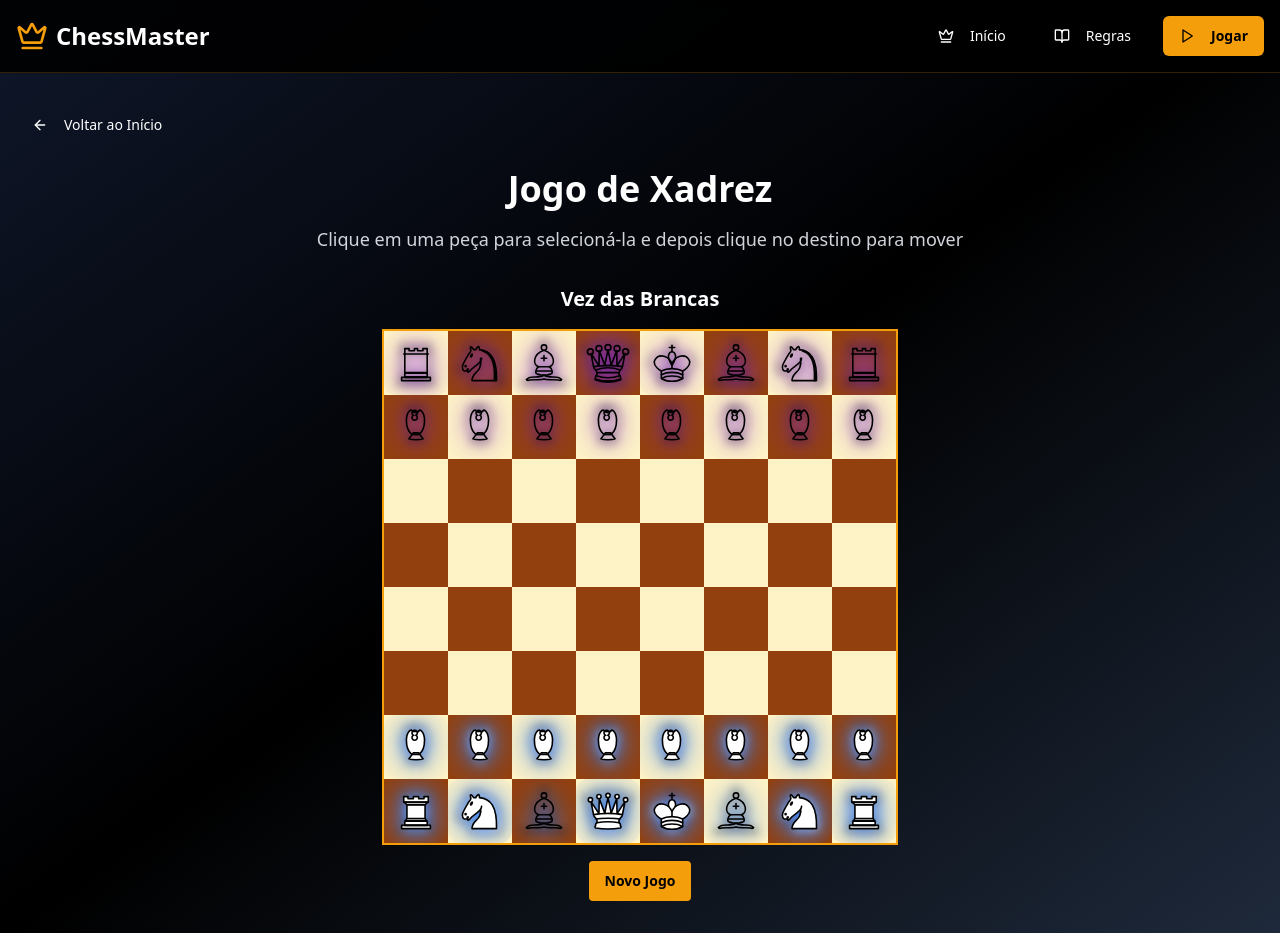
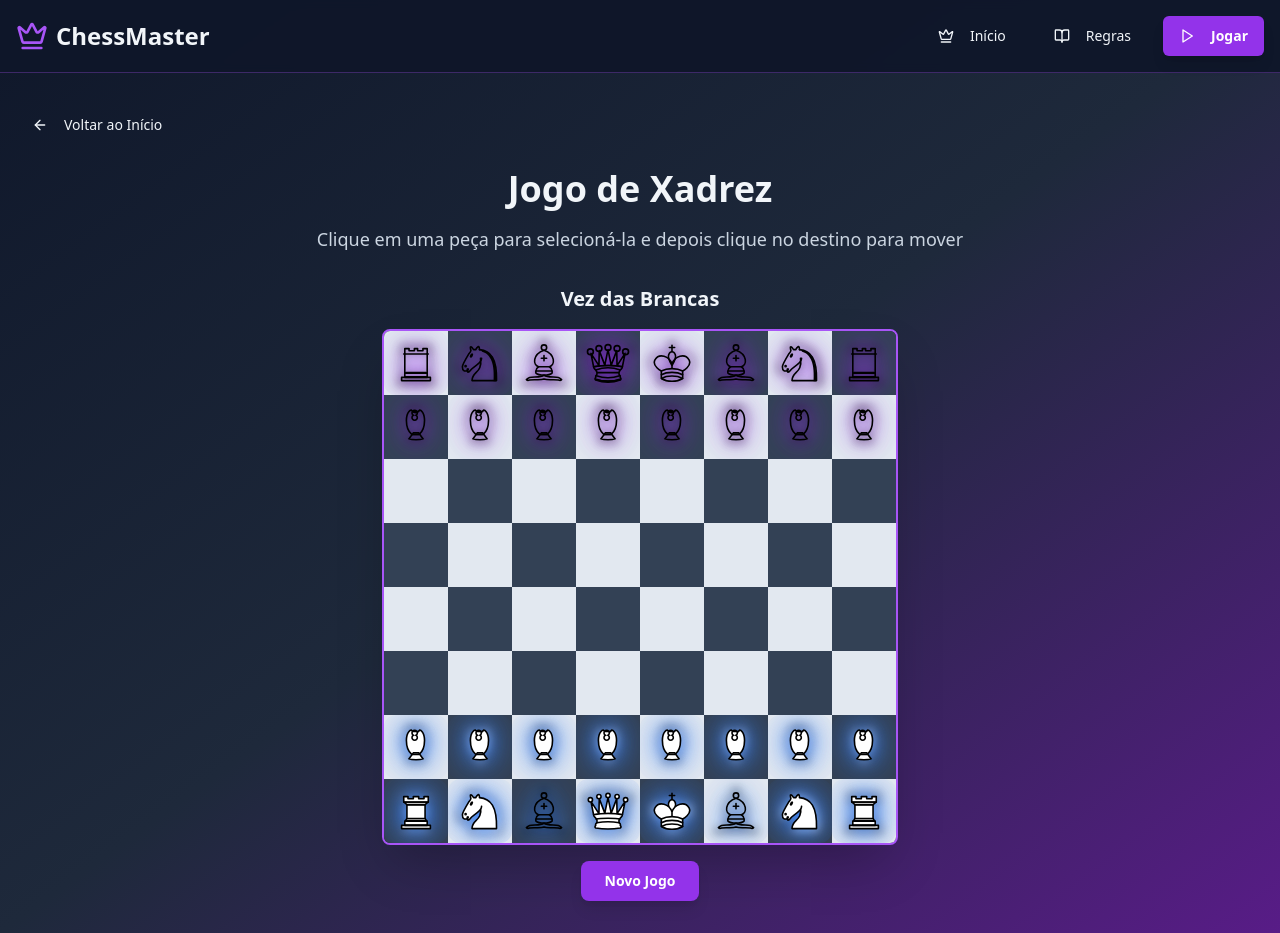
Before and after one commit to odio-creator/jaque-mate-online-game, a React (Vite) app: page /game in a window 1280 px wide. Built offline with nearby package versions, Linux system fonts and the light colour scheme.

Commit message:
Refactor: Change site color scheme
Update the site's color scheme to a new design.

```diff
--- a/src/components/ChessBoard.tsx
+++ b/src/components/ChessBoard.tsx
@@ -167,22 +167,23 @@ const ChessBoard = () => {
 
   return (
     <div className="flex flex-col items-center space-y-4">
-      <div className="text-white text-xl font-semibold text-center">
+      <div className="text-slate-100 text-xl font-semibold text-center">
         {getGameStatusMessage()}
         {isInCheck(gameState.board, gameState.currentPlayer) && gameState.gameStatus === 'check' && (
           <div className="text-red-400 text-sm mt-1">Rei em perigo!</div>
         )}
       </div>
 
-      <div className="grid grid-cols-8 border-2 border-amber-500 bg-amber-100">
+      <div className="grid grid-cols-8 border-2 border-purple-500 bg-slate-800 rounded-lg overflow-hidden shadow-2xl">
         {gameState.board.map((row, rowIndex) =>
           row.map((piece, colIndex) => (
             <div
               key={`${rowIndex}-${colIndex}`}
               className={`
-                ${(rowIndex + colIndex) % 2 === 0 ? 'bg-amber-100' : 'bg-amber-800'}
-                ${isSquareSelected(rowIndex, colIndex) ? 'ring-2 ring-amber-500' : ''}
-                ${isPossibleMove(rowIndex, colIndex) ? 'ring-2 ring-green-500' : ''}
+                ${(rowIndex + colIndex) % 2 === 0 ? 'bg-slate-200' : 'bg-slate-700'}
+                ${isSquareSelected(rowIndex, colIndex) ? 'ring-2 ring-purple-400 ring-inset' : ''}
+                ${isPossibleMove(rowIndex, colIndex) ? 'ring-2 ring-emerald-400 ring-inset' : ''}
+                transition-all duration-200
               `}
             >
               <ChessPiece
@@ -198,7 +199,7 @@ const ChessBoard = () => {
 
       <div className="flex space-x-4">
         <Button
-          className="bg-amber-500 hover:bg-amber-600 text-black font-semibold px-4 py-2 rounded"
+          className="bg-purple-600 hover:bg-purple-700 text-white font-semibold px-6 py-3 rounded-lg shadow-lg transition-all duration-200 hover:shadow-xl"
           onClick={resetGame}
         >
           Novo Jogo
@@ -206,11 +207,11 @@ const ChessBoard = () => {
       </div>
 
       {gameState.moveHistory.length > 0 && (
-        <div className="text-white text-sm">
-          <div className="mb-2 font-semibold">Histórico de Movimentos:</div>
-          <div className="max-h-32 overflow-y-auto bg-black/20 p-2 rounded">
+        <div className="text-slate-100 text-sm">
+          <div className="mb-2 font-semibold text-purple-300">Histórico de Movimentos:</div>
+          <div className="max-h-32 overflow-y-auto bg-slate-800/60 backdrop-blur-sm p-3 rounded-lg border border-purple-500/30">
             {gameState.moveHistory.slice(-10).map((move, index) => (
-              <div key={index} className="text-xs">
+              <div key={index} className="text-xs text-slate-300 py-1">
                 {move.piece.color === 'white' ? '♔' : '♛'}
                 {String.fromCharCode(65 + move.from.col)}{8 - move.from.row} →
                 {String.fromCharCode(65 + move.to.col)}{8 - move.to.row}
--- a/src/components/Header.tsx
+++ b/src/components/Header.tsx
@@ -7,12 +7,12 @@ const Header = () => {
   const location = useLocation();
 
   return (
-    <header className="bg-black/90 backdrop-blur-sm border-b border-amber-500/20 sticky top-0 z-50">
+    <header className="bg-slate-900/95 backdrop-blur-sm border-b border-purple-500/30 sticky top-0 z-50">
       <div className="container mx-auto px-4 py-4">
         <nav className="flex items-center justify-between">
           <Link to="/" className="flex items-center space-x-2 group">
-            <Crown className="h-8 w-8 text-amber-500 group-hover:text-amber-400 transition-colors" />
-            <span className="text-2xl font-bold text-white group-hover:text-amber-100 transition-colors">
+            <Crown className="h-8 w-8 text-purple-500 group-hover:text-purple-400 transition-colors" />
+            <span className="text-2xl font-bold text-slate-100 group-hover:text-purple-100 transition-colors">
               ChessMaster
             </span>
           </Link>
@@ -21,7 +21,7 @@ const Header = () => {
             <Link to="/">
               <Button
                 variant={location.pathname === "/" ? "default" : "ghost"}
-                className="text-white hover:text-amber-100 hover:bg-amber-500/20"
+                className="text-slate-100 hover:text-purple-100 hover:bg-purple-600/20"
               >
                 <Crown className="w-4 h-4 mr-2" />
                 Início
@@ -31,7 +31,7 @@ const Header = () => {
             <Link to="/rules">
               <Button
                 variant={location.pathname === "/rules" ? "default" : "ghost"}
-                className="text-white hover:text-amber-100 hover:bg-amber-500/20"
+                className="text-slate-100 hover:text-purple-100 hover:bg-purple-600/20"
               >
                 <BookOpen className="w-4 h-4 mr-2" />
                 Regras
@@ -41,7 +41,7 @@ const Header = () => {
             <Link to="/game">
               <Button
                 variant={location.pathname === "/game" ? "default" : "ghost"}
-                className="bg-amber-500 hover:bg-amber-600 text-black font-semibold"
+                className="bg-purple-600 hover:bg-purple-700 text-white font-semibold shadow-lg"
               >
                 <Play className="w-4 h-4 mr-2" />
                 Jogar
--- a/src/index.css
+++ b/src/index.css
@@ -1,3 +1,4 @@
+
 @tailwind base;
 @tailwind components;
 @tailwind utilities;
@@ -6,89 +7,83 @@
 
 @layer base {
   :root {
-    --background: 0 0% 100%;
-    --foreground: 222.2 84% 4.9%;
+    --background: 15 23 42;
+    --foreground: 248 250 252;
 
-    --card: 0 0% 100%;
-    --card-foreground: 222.2 84% 4.9%;
+    --card: 30 41 59;
+    --card-foreground: 248 250 252;
 
-    --popover: 0 0% 100%;
-    --popover-foreground: 222.2 84% 4.9%;
+    --popover: 30 41 59;
+    --popover-foreground: 248 250 252;
 
-    --primary: 222.2 47.4% 11.2%;
-    --primary-foreground: 210 40% 98%;
+    --primary: 168 85 247;
+    --primary-foreground: 15 23 42;
 
-    --secondary: 210 40% 96.1%;
-    --secondary-foreground: 222.2 47.4% 11.2%;
+    --secondary: 51 65 85;
+    --secondary-foreground: 248 250 252;
 
-    --muted: 210 40% 96.1%;
-    --muted-foreground: 215.4 16.3% 46.9%;
+    --muted: 51 65 85;
+    --muted-foreground: 148 163 184;
 
-    --accent: 210 40% 96.1%;
-    --accent-foreground: 222.2 47.4% 11.2%;
+    --accent: 168 85 247;
+    --accent-foreground: 15 23 42;
 
-    --destructive: 0 84.2% 60.2%;
-    --destructive-foreground: 210 40% 98%;
+    --destructive: 239 68 68;
+    --destructive-foreground: 248 250 252;
 
-    --border: 214.3 31.8% 91.4%;
-    --input: 214.3 31.8% 91.4%;
-    --ring: 222.2 84% 4.9%;
+    --border: 71 85 105;
+    --input: 71 85 105;
+    --ring: 168 85 247;
 
     --radius: 0.5rem;
 
-    --sidebar-background: 0 0% 98%;
-
-    --sidebar-foreground: 240 5.3% 26.1%;
-
-    --sidebar-primary: 240 5.9% 10%;
-
-    --sidebar-primary-foreground: 0 0% 98%;
-
-    --sidebar-accent: 240 4.8% 95.9%;
-
-    --sidebar-accent-foreground: 240 5.9% 10%;
-
-    --sidebar-border: 220 13% 91%;
-
-    --sidebar-ring: 217.2 91.2% 59.8%;
+    --sidebar-background: 15 23 42;
+    --sidebar-foreground: 203 213 225;
+    --sidebar-primary: 168 85 247;
+    --sidebar-primary-foreground: 15 23 42;
+    --sidebar-accent: 51 65 85;
+    --sidebar-accent-foreground: 248 250 252;
+    --sidebar-border: 71 85 105;
+    --sidebar-ring: 168 85 247;
   }
 
   .dark {
-    --background: 222.2 84% 4.9%;
-    --foreground: 210 40% 98%;
+    --background: 2 6 23;
+    --foreground: 248 250 252;
 
-    --card: 222.2 84% 4.9%;
-    --card-foreground: 210 40% 98%;
+    --card: 15 23 42;
+    --card-foreground: 248 250 252;
 
-    --popover: 222.2 84% 4.9%;
-    --popover-foreground: 210 40% 98%;
+    --popover: 15 23 42;
+    --popover-foreground: 248 250 252;
 
-    --primary: 210 40% 98%;
-    --primary-foreground: 222.2 47.4% 11.2%;
+    --primary: 147 51 234;
+    --primary-foreground: 248 250 252;
 
-    --secondary: 217.2 32.6% 17.5%;
-    --secondary-foreground: 210 40% 98%;
+    --secondary: 30 41 59;
+    --secondary-foreground: 248 250 252;
 
-    --muted: 217.2 32.6% 17.5%;
-    --muted-foreground: 215 20.2% 65.1%;
+    --muted: 30 41 59;
+    --muted-foreground: 148 163 184;
 
-    --accent: 217.2 32.6% 17.5%;
-    --accent-foreground: 210 40% 98%;
+    --accent: 147 51 234;
+    --accent-foreground: 248 250 252;
 
-    --destructive: 0 62.8% 30.6%;
-    --destructive-foreground: 210 40% 98%;
+    --destructive: 220 38 127;
+    --destructive-foreground: 248 250 252;
 
-    --border: 217.2 32.6% 17.5%;
-    --input: 217.2 32.6% 17.5%;
-    --ring: 212.7 26.8% 83.9%;
-    --sidebar-background: 240 5.9% 10%;
-    --sidebar-foreground: 240 4.8% 95.9%;
-    --sidebar-primary: 224.3 76.3% 48%;
-    --sidebar-primary-foreground: 0 0% 100%;
-    --sidebar-accent: 240 3.7% 15.9%;
-    --sidebar-accent-foreground: 240 4.8% 95.9%;
-    --sidebar-border: 240 3.7% 15.9%;
-    --sidebar-ring: 217.2 91.2% 59.8%;
+    --border: 51 65 85;
+    --input: 51 65 85;
+    --ring: 147 51 234;
+
+    --sidebar-background: 2 6 23;
+    --sidebar-foreground: 203 213 225;
+    --sidebar-primary: 147 51 234;
+    --sidebar-primary-foreground: 248 250 252;
+    --sidebar-accent: 30 41 59;
+    --sidebar-accent-foreground: 248 250 252;
+    --sidebar-border: 51 65 85;
+    --sidebar-ring: 147 51 234;
   }
 }
 
--- a/src/pages/Game.tsx
+++ b/src/pages/Game.tsx
@@ -7,13 +7,13 @@ import { Link } from "react-router-dom";
 
 const Game = () => {
   return (
-    <div className="min-h-screen bg-gradient-to-br from-slate-900 via-black to-slate-800">
+    <div className="min-h-screen bg-gradient-to-br from-slate-900 via-slate-800 to-purple-900">
       <Header />
 
       <div className="container mx-auto px-4 py-8">
         <div className="mb-6">
           <Link to="/">
-            <Button variant="ghost" className="text-white hover:text-amber-100 hover:bg-amber-500/20">
+            <Button variant="ghost" className="text-slate-100 hover:text-purple-100 hover:bg-purple-600/20">
               <ArrowLeft className="w-4 h-4 mr-2" />
               Voltar ao Início
             </Button>
@@ -21,10 +21,10 @@ const Game = () => {
         </div>
 
         <div className="text-center mb-8">
-          <h1 className="text-4xl font-bold text-white mb-4">
+          <h1 className="text-4xl font-bold text-slate-100 mb-4">
             Jogo de Xadrez
           </h1>
-          <p className="text-gray-300 text-lg">
+          <p className="text-slate-300 text-lg">
             Clique em uma peça para selecioná-la e depois clique no destino para mover
           </p>
         </div>
```
